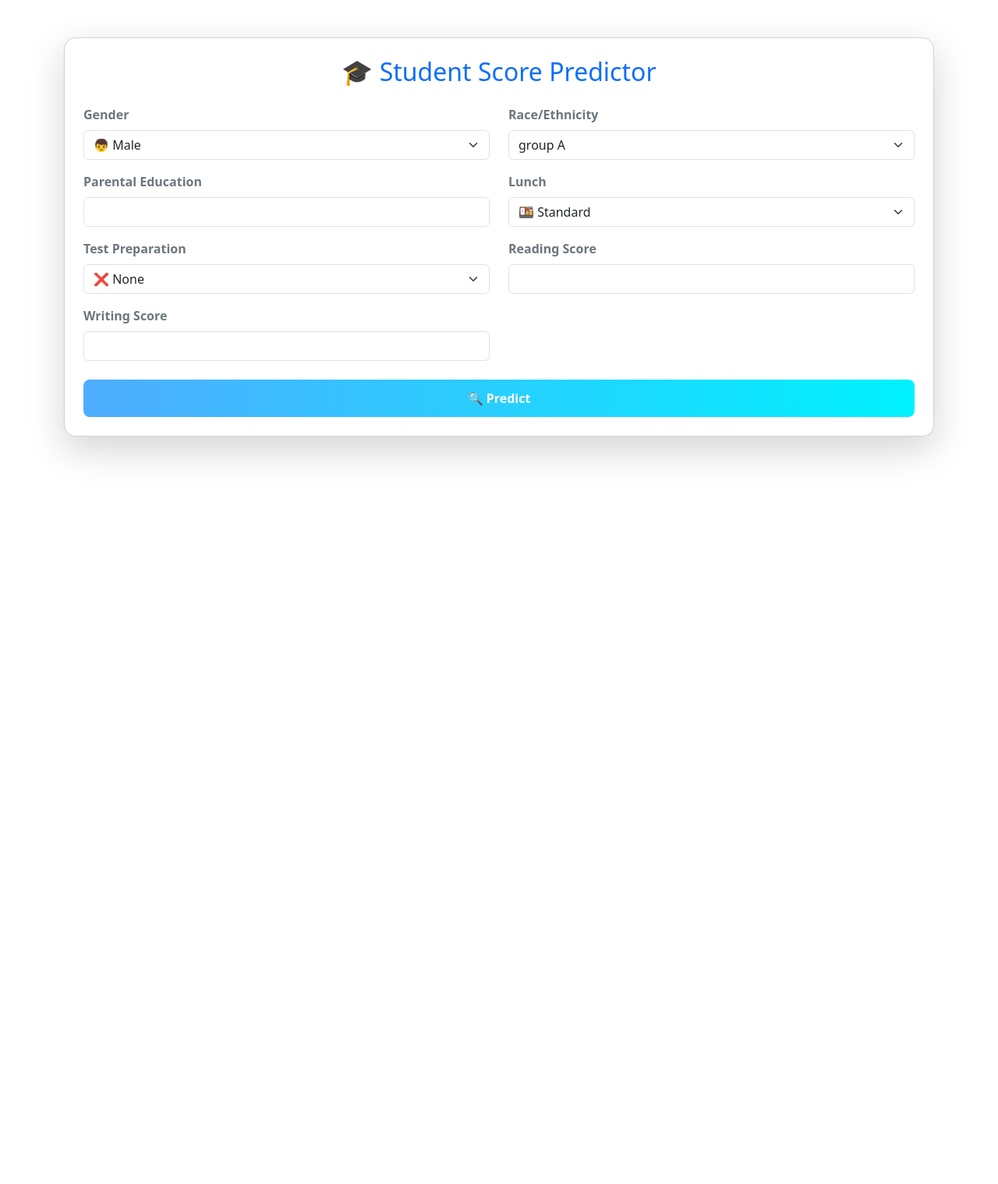
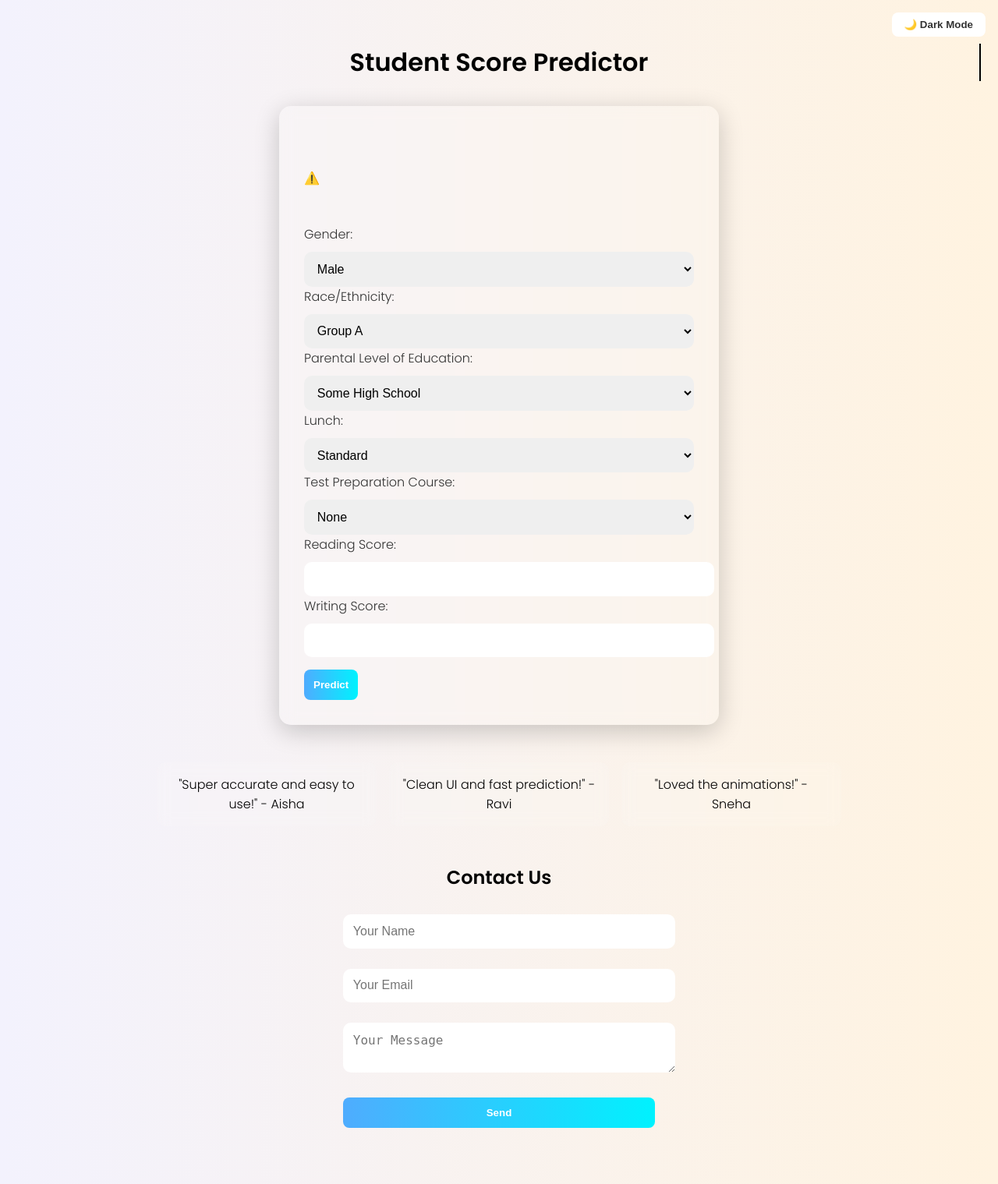
Before and after one commit to Md-ayaz01/ml-project, a Flask app: page /predictdata in a window 1280 px wide. Shown: the whole page at 78% size. Before the commit the page ends 589 px from the top, so only its background shows below. Run offline with Flask 3, Linux system fonts and the light colour scheme.

Commit message:
Updated ML Flask app with new UI, Lottie, animations, dark mode

```diff
--- a/app.py
+++ b/app.py
@@ -5,21 +5,22 @@
 application = Flask(__name__)
 app = application
 
-# Home page
+# Homepage
 @app.route('/')
 def index():
-    return render_template('index.html')
+    return render_template('index.html')  # Optional landing page
 
 # Prediction form and result
 @app.route('/predictdata', methods=['GET', 'POST'])
 def predict_datapoint():
     if request.method == 'GET':
         return render_template('predict.html')
-    else:
+
+    try:
         # Collect form data
         data = CustomData(
             gender=request.form.get('gender'),
-            race_ethnicity=request.form.get('race_ethnicity'),  # ✅ fixed key
+            race_ethnicity=request.form.get('race_ethnicity'),
             parental_level_of_education=request.form.get('parental_level_of_education'),
             lunch=request.form.get('lunch'),
             test_preparation_course=request.form.get('test_preparation_course'),
@@ -27,16 +28,20 @@
             writing_score=float(request.form.get('writing_score'))
         )
 
-        # Convert input to DataFrame
+        # Convert to DataFrame
         pred_df = data.get_data_as_data_frame()
         print("User Input:\n", pred_df)
 
-        # Run prediction
+        # Predict
         predict_pipeline = PredictPipeline()
         results = predict_pipeline.predict(pred_df)
         print("Prediction Result:", results)
 
-        return render_template('predict.html', results=results[0])
+        return render_template('predict.html', results=round(results[0], 2))
+
+    except Exception as e:
+        print("Error during prediction:", e)
+        return render_template('predict.html', results="Error: " + str(e))
 
 if __name__ == "__main__":
     app.run(host="0.0.0.0", port=5000, debug=True)
--- /dev/null
+++ b/static/script.js
@@ -0,0 +1,3 @@
+function toggleDarkMode() {
+  document.body.classList.toggle("dark-mode");
+}
--- a/static/style.css
+++ b/static/style.css
@@ -1,34 +1,121 @@
-body.bg-gradient {
-  background: linear-gradient(135deg, #e3f2fd, #fff3e0);
+body {
+  background: linear-gradient(to right, #f3f2fd, #fff3e0);
   min-height: 100vh;
+  font-family: 'Poppins', sans-serif;
+  padding: 1rem;
+  transition: background 0.3s ease;
+}
+
+.dark-mode {
+  background: linear-gradient(to right, #1e1e1e, #333333);
+  color: white;
+}
+
+.toggle-btn {
+  position: fixed;
+  top: 1rem;
+  right: 1rem;
+  background: #fff;
+  color: #333;
+  border: none;
+  padding: 0.5rem 1rem;
+  border-radius: 8px;
+  font-weight: bold;
+  cursor: pointer;
+  z-index: 999;
+}
+
+.typing-text {
+  font-size: 2rem;
+  text-align: center;
+  margin: 2rem 0;
+  border-right: 2px solid;
+  white-space: nowrap;
+  overflow: hidden;
+  width: 0;
+  animation: typing 3s steps(30, end) forwards, blink 0.7s step-end infinite;
+}
+
+@keyframes typing {
+  to { width: 100%; }
+}
+@keyframes blink {
+  50% { border-color: transparent; }
 }
 
 .animated-card {
   animation: fadeIn 0.6s ease-in-out;
   border-radius: 15px;
+  background: rgba(255, 255, 255, 0.15);
+  backdrop-filter: blur(10px);
+  box-shadow: 0 8px 32px rgba(0, 0, 0, 0.2);
+  padding: 2rem;
+  max-width: 500px;
+  margin: auto;
+  color: #333;
+}
+
+.alert-success {
+  border-radius: 10px;
+  font-size: 1.2rem;
+  padding: 1rem;
+  background: #d4edda;
+  color: #155724;
+  margin-bottom: 1rem;
+  text-align: center;
+}
+
+input, select, textarea {
+  width: 100%;
+  padding: 0.8rem;
+  border-radius: 10px;
+  border: none;
+  margin-top: 10px;
+  font-size: 1rem;
 }
 
 .btn-gradient {
   background: linear-gradient(to right, #4facfe, #00f2fe);
-  border: none;
   color: white;
   font-weight: bold;
   padding: 12px;
   border-radius: 8px;
+  border: none;
+  margin-top: 1rem;
+  cursor: pointer;
   transition: all 0.3s ease;
 }
 
 .btn-gradient:hover {
   background: linear-gradient(to right, #43e97b, #38f9d7);
-  color: white;
+  transform: scale(1.05);
 }
 
-@keyframes fadeIn {
-  from {opacity: 0; transform: translateY(10px);}
-  to {opacity: 1; transform: translateY(0);}
+.testimonials {
+  display: flex;
+  gap: 1rem;
+  justify-content: center;
+  flex-wrap: wrap;
+  margin: 3rem 0;
 }
 
-.alert-success {
+.testimonial {
+  background: rgba(255, 255, 255, 0.1);
+  padding: 1rem;
   border-radius: 10px;
-  font-size: 1.2rem;
+  width: 250px;
+  text-align: center;
+  backdrop-filter: blur(8px);
 }
+
+.contact {
+  text-align: center;
+  margin: 3rem auto;
+}
+.contact form {
+  max-width: 400px;
+  margin: auto;
+  display: flex;
+  flex-direction: column;
+  gap: 1rem;
+}
--- a/templates/predict.html
+++ b/templates/predict.html
@@ -1,84 +1,101 @@
 <!DOCTYPE html>
-<html lang="en">
-<head><!DOCTYPE html>
 <html lang="en">
 <head>
   <meta charset="UTF-8">
   <title>Student Score Predictor</title>
-  <link href="https://cdn.jsdelivr.net/npm/bootstrap@5.3.3/dist/css/bootstrap.min.css" rel="stylesheet">
+  <meta name="viewport" content="width=device-width, initial-scale=1.0">
+  <link href="https://fonts.googleapis.com/css2?family=Poppins:wght@300;600&display=swap" rel="stylesheet">
+  <script src="https://unpkg.com/@lottiefiles/lottie-player@latest/dist/lottie-player.js"></script>
   <link rel="stylesheet" href="{{ url_for('static', filename='style.css') }}">
-  <script>
-    function showSpinner() {
-      document.getElementById("spinner").style.display = "block";
-    }
-  </script>
 </head>
-<body class="bg-gradient">
-<div class="container mt-5">
-  <div class="card shadow-lg p-4 animated-card">
-    <h2 class="text-center text-primary mb-4">🎓 Student Score Predictor</h2>
-    <form method="POST" action="/predictdata" onsubmit="showSpinner()">
-      <div class="row">
-        <div class="col-md-6 mb-3">
-          <label class="form-label fw-bold text-secondary">Gender</label>
-          <select name="gender" class="form-select">
-            <option value="male">👦 Male</option>
-            <option value="female">👧 Female</option>
-          </select>
-        </div>
-        <div class="col-md-6 mb-3">
-          <label class="form-label fw-bold text-secondary">Race/Ethnicity</label>
-          <select name="race_ethnicity" class="form-select">
-            <option>group A</option>
-            <option>group B</option>
-            <option>group C</option>
-            <option>group D</option>
-            <option>group E</option>
-          </select>
-        </div>
-        <div class="col-md-6 mb-3">
-          <label class="form-label fw-bold text-secondary">Parental Education</label>
-          <input type="text" name="parental_level_of_education" class="form-control" required>
-        </div>
-        <div class="col-md-6 mb-3">
-          <label class="form-label fw-bold text-secondary">Lunch</label>
-          <select name="lunch" class="form-select">
-            <option value="standard">🍱 Standard</option>
-            <option value="free/reduced">🥪 Free/Reduced</option>
-          </select>
-        </div>
-        <div class="col-md-6 mb-3">
-          <label class="form-label fw-bold text-secondary">Test Preparation</label>
-          <select name="test_preparation_course" class="form-select">
-            <option value="none">❌ None</option>
-            <option value="completed">✅ Completed</option>
-          </select>
-        </div>
-        <div class="col-md-6 mb-3">
-          <label class="form-label fw-bold text-secondary">Reading Score</label>
-          <input type="number" name="reading_score" class="form-control" required>
-        </div>
-        <div class="col-md-6 mb-3">
-          <label class="form-label fw-bold text-secondary">Writing Score</label>
-          <input type="number" name="writing_score" class="form-control" required>
-        </div>
-      </div>
-      <button type="submit" class="btn btn-gradient w-100 mt-2">🔍 Predict</button>
-    </form>
+<body>
 
-    <!-- Spinner -->
-    <div id="spinner" class="text-center mt-3" style="display:none;">
-      <div class="spinner-border text-primary" role="status"></div>
-      <p class="text-muted">Predicting score...</p>
+  <button class="toggle-btn" onclick="toggleDarkMode()">🌙 Dark Mode</button>
+
+  <h1 class="typing-text">Student Score Predictor</h1>
+
+  <div class="animated-card">
+    <div class="lottie">
+      <lottie-player src="https://assets9.lottiefiles.com/packages/lf20_0yfsb3a1.json"
+        background="transparent" speed="1" style="width: 120px; height: 120px;" loop autoplay>
+      </lottie-player>
     </div>
 
     {% if results %}
-    <div class="alert alert-success text-center mt-4">
-      <h4>🎯 Prediction:</h4>
-      <h5><strong>{{ results }}</strong></h5>
-    </div>
+      <div class="alert-success">
+        🎯 Predicted Math Score: <strong>{{ results }}</strong>
+      </div>
+      <div style="text-align:center;">
+        <a href="/predictdata"><button class="btn-gradient">Predict Again</button></a>
+      </div>
+    {% else %}
+    <form action="/predictdata" method="POST">
+      <label>Gender:</label>
+      <select name="gender" required>
+        <option value="male">Male</option>
+        <option value="female">Female</option>
+      </select>
+
+      <label>Race/Ethnicity:</label>
+      <select name="race_ethnicity" required>
+        <option value="group A">Group A</option>
+        <option value="group B">Group B</option>
+        <option value="group C">Group C</option>
+        <option value="group D">Group D</option>
+        <option value="group E">Group E</option>
+      </select>
+
+      <label>Parental Level of Education:</label>
+      <select name="parental_level_of_education" required>
+        <option value="some high school">Some High School</option>
+        <option value="high school">High School</option>
+        <option value="some college">Some College</option>
+        <option value="associate's degree">Associate's Degree</option>
+        <option value="bachelor's degree">Bachelor's Degree</option>
+        <option value="master's degree">Master's Degree</option>
+      </select>
+
+      <label>Lunch:</label>
+      <select name="lunch" required>
+        <option value="standard">Standard</option>
+        <option value="free/reduced">Free/Reduced</option>
+      </select>
+
+      <label>Test Preparation Course:</label>
+      <select name="test_preparation_course" required>
+        <option value="none">None</option>
+        <option value="completed">Completed</option>
+      </select>
+
+      <label>Reading Score:</label>
+      <input type="number" name="reading_score" required min="0" max="100">
+
+      <label>Writing Score:</label>
+      <input type="number" name="writing_score" required min="0" max="100">
+
+      <button type="submit" class="btn-gradient">Predict</button>
+    </form>
     {% endif %}
   </div>
-</div>
+
+  <!-- Testimonials -->
+  <div class="testimonials">
+    <div class="testimonial">"Super accurate and easy to use!" - Aisha</div>
+    <div class="testimonial">"Clean UI and fast prediction!" - Ravi</div>
+    <div class="testimonial">"Loved the animations!" - Sneha</div>
+  </div>
+
+  <!-- Contact Form -->
+  <section class="contact">
+    <h2>Contact Us</h2>
+    <form action="https://formspree.io/f/your-form-id" method="POST">
+      <input type="text" name="name" placeholder="Your Name" required />
+      <input type="email" name="email" placeholder="Your Email" required />
+      <textarea name="message" placeholder="Your Message" required></textarea>
+      <button class="btn-gradient" type="submit">Send</button>
+    </form>
+  </section>
+
+  <script src="{{ url_for('static', filename='script.js') }}"></script>
 </body>
 </html>
```
